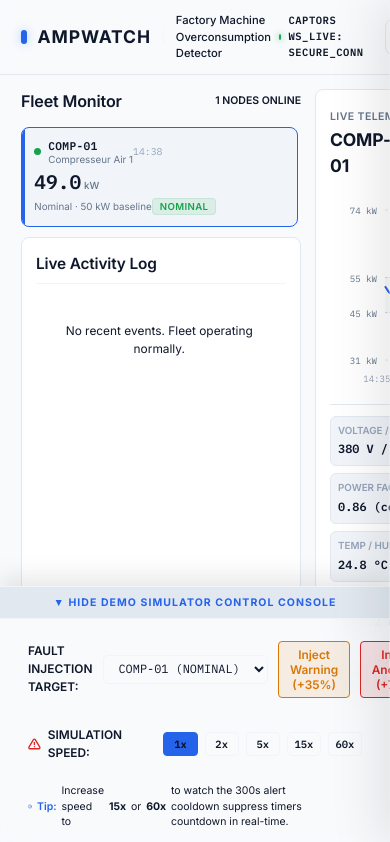
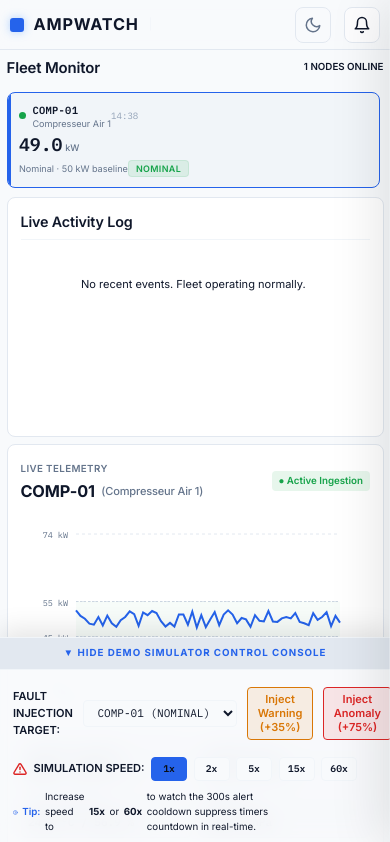
Before and after one commit to Adiboubadriss2020/AMPWATCH, a React (Vite) app: page / in a window 390 px wide. Shown: the top 842 px of the page. Built offline with nearby package versions, Linux system fonts and the light colour scheme.

Commit message:
feat: mobile responsive layout with CSS media queries

```diff
--- a/src/App.tsx
+++ b/src/App.tsx
@@ -1,6 +1,6 @@
 import { useState, useEffect } from 'react';
 import { mockTelemetryService } from './mockService';
-import { mqttSensorService } from './mqttService';
+// import { mqttSensorService } from './mqttService'; // Uncomment when switching to live MQTT
 import type { Machine, Reading, EventLogItem, KPIs, AgentRecommendation } from './types';
 import { MachineCard } from './components/MachineCard';
 import { HeroChart } from './components/HeroChart';
@@ -159,21 +159,8 @@ function App() {
       }}
     >
       {/* Header bar */}
-      <header
-        style={{
-          display: 'flex',
-          justifyContent: 'space-between',
-          alignItems: 'center',
-          padding: '0.85rem 1.5rem',
-          borderBottom: '1px solid var(--color-border)',
-          backgroundColor: 'var(--color-bg-alpha)',
-          backdropFilter: 'blur(10px)',
-          position: 'sticky',
-          top: 0,
-          zIndex: 50,
-        }}
-      >
-        <div style={{ display: 'flex', alignItems: 'center', gap: '0.75rem' }}>
+      <header className="app-header">
+        <div className="header-brand">
           <div
             style={{
               width: '14px',
@@ -197,14 +184,14 @@ function App() {
             AMPWATCH
           </h1>
           <span style={{ color: 'var(--color-hairline)', fontSize: '0.85rem' }}>|</span>
-          <span style={{ fontSize: '0.8rem', color: 'var(--color-muted)', fontWeight: 500 }}>
+          <span className="header-brand-subtitle">
             Factory Machine Overconsumption Detector
           </span>
         </div>
 
         {/* Live status badge + Notification bell */}
-        <div style={{ display: 'flex', alignItems: 'center', gap: '1rem' }}>
-          <div style={{ display: 'flex', alignItems: 'center', gap: '0.5rem' }}>
+        <div className="header-actions">
+          <div className="live-badge">
             <span
               style={{
                 width: '6px',
@@ -316,17 +303,7 @@ function App() {
       </header>
 
       {/* Main Grid Layout */}
-      <main
-        style={{
-          display: 'grid',
-          gridTemplateColumns: 'minmax(280px, 300px) 1fr minmax(260px, 280px)',
-          gap: '1rem',
-          padding: '1rem 1.5rem',
-          flexGrow: 1,
-          width: '100%',
-          boxSizing: 'border-box',
-        }}
-      >
+      <main className="dashboard-grid">
         {/* Left Column: Fleet List (Section 2.1) & Live Activity Journal */}
         <section
           id="fleet-list"
--- a/src/components/HeroChart.tsx
+++ b/src/components/HeroChart.tsx
@@ -27,8 +27,8 @@ export const HeroChart: React.FC<HeroChartProps> = ({
     pression,
     powerFactor,
     costPerHour,
-    wifi_rssi,
-    relay,
+    wifi_rssi: _wifi_rssi,
+    relay: _relay,
     anomalyType,
   } = machine;
 
@@ -122,11 +122,11 @@ export const HeroChart: React.FC<HeroChartProps> = ({
     series.length - 1
   ];
 
-  // Helper to format WiFi signal strength
-  const wifiLabel = wifi_rssi > -60 ? 'Excellent (📶)'
-    : wifi_rssi > -70 ? 'Good (📶)'
-    : wifi_rssi > -80 ? 'Fair (📶)'
-    : 'Weak (📶)';
+  // Helper to format WiFi signal strength (reserved for when WiFi metric is re-enabled)
+  // const wifiLabel = wifi_rssi > -60 ? 'Excellent (📶)'
+  //   : wifi_rssi > -70 ? 'Good (📶)'
+  //   : wifi_rssi > -80 ? 'Fair (📶)'
+  //   : 'Weak (📶)';
 
   return (
     <div
--- a/src/components/SimulationControl.tsx
+++ b/src/components/SimulationControl.tsx
@@ -72,16 +72,7 @@ export const SimulationControl: React.FC<SimulationControlProps> = ({ machines,
       </div>
 
       {/* Control Body */}
-      <div
-        style={{
-          padding: '1rem 2rem',
-          display: 'flex',
-          flexWrap: 'wrap',
-          alignItems: 'center',
-          justifyContent: 'space-between',
-          gap: '1.5rem',
-        }}
-      >
+      <div className="sim-control-body" style={{ justifyContent: 'space-between' }}>
         {/* Machine selection and injection */}
         <div style={{ display: 'flex', alignItems: 'center', gap: '0.75rem' }}>
           <label style={{ fontSize: '0.85rem', color: 'var(--color-muted)', fontWeight: 600 }}>
--- a/src/theme.css
+++ b/src/theme.css
@@ -254,3 +254,126 @@ input:focus-visible {
   background-size: 40px 40px;
   background-position: -1px -1px;
 }
+
+/* ═══════════════════════════════════════════════════════════════
+   RESPONSIVE LAYOUT
+═══════════════════════════════════════════════════════════════ */
+
+/* Main dashboard grid */
+.dashboard-grid {
+  display: grid;
+  grid-template-columns: minmax(280px, 300px) 1fr minmax(260px, 280px);
+  gap: 1rem;
+  padding: 1rem 1.5rem;
+  flex-grow: 1;
+  width: 100%;
+  box-sizing: border-box;
+}
+
+/* Header */
+.app-header {
+  display: flex;
+  justify-content: space-between;
+  align-items: center;
+  padding: 0.85rem 1.5rem;
+  border-bottom: 1px solid var(--color-border);
+  background-color: var(--color-bg-alpha);
+  backdrop-filter: blur(10px);
+  position: sticky;
+  top: 0;
+  z-index: 50;
+}
+
+.header-brand {
+  display: flex;
+  align-items: center;
+  gap: 0.75rem;
+  min-width: 0;
+}
+
+.header-brand-subtitle {
+  font-size: 0.8rem;
+  color: var(--color-muted);
+  font-weight: 500;
+  white-space: nowrap;
+  overflow: hidden;
+  text-overflow: ellipsis;
+}
+
+.header-actions {
+  display: flex;
+  align-items: center;
+  gap: 1rem;
+  flex-shrink: 0;
+}
+
+.live-badge {
+  display: flex;
+  align-items: center;
+  gap: 0.5rem;
+}
+
+/* Simulation control bar body */
+.sim-control-body {
+  padding: 1rem 2rem;
+  display: flex;
+  flex-wrap: wrap;
+  align-items: center;
+  gap: 1.5rem;
+}
+
+/* ─── Tablet (≤ 1024px) ────────────────────────────────────────── */
+@media (max-width: 1024px) {
+  .dashboard-grid {
+    grid-template-columns: minmax(240px, 260px) 1fr;
+    grid-template-rows: auto auto;
+  }
+
+  /* KPI panel goes full-width on second row */
+  #impact-kpis {
+    grid-column: 1 / -1;
+  }
+}
+
+/* ─── Mobile (≤ 768px) ──────────────────────────────────────────── */
+@media (max-width: 768px) {
+  .dashboard-grid {
+    grid-template-columns: 1fr;
+    padding: 0.75rem;
+    gap: 0.75rem;
+  }
+
+  #fleet-list,
+  #telemetry-hero,
+  #impact-kpis {
+    grid-column: 1 / -1;
+  }
+
+  .app-header {
+    padding: 0.65rem 0.875rem;
+  }
+
+  .header-brand-subtitle {
+    display: none; /* hide tagline on small screens */
+  }
+
+  .header-actions .live-badge {
+    display: none; /* hide ws badge on mobile */
+  }
+
+  .sim-control-body {
+    padding: 0.75rem 1rem;
+    gap: 0.75rem;
+  }
+}
+
+/* ─── Small Mobile (≤ 480px) ────────────────────────────────────── */
+@media (max-width: 480px) {
+  html, body { font-size: 13px; }
+
+  .dashboard-grid { padding: 0.5rem; gap: 0.5rem; }
+
+  .app-header {
+    padding: 0.5rem 0.75rem;
+  }
+}
```
